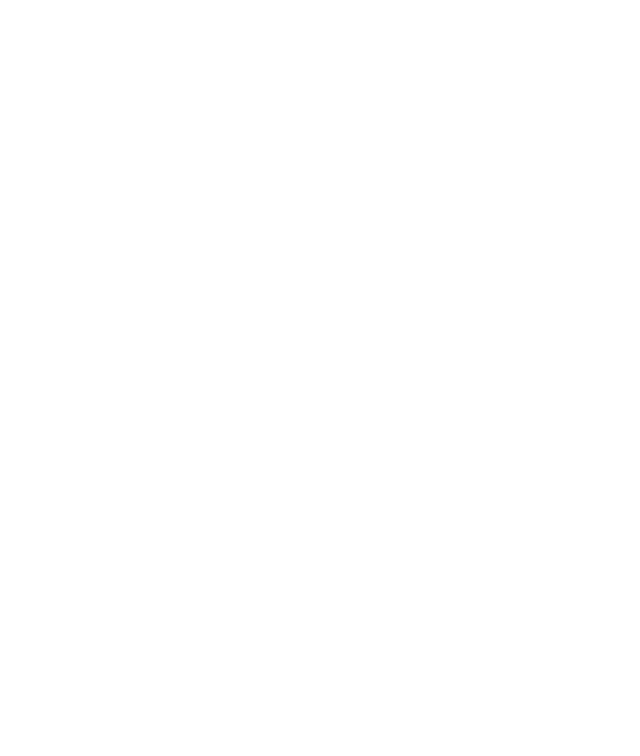
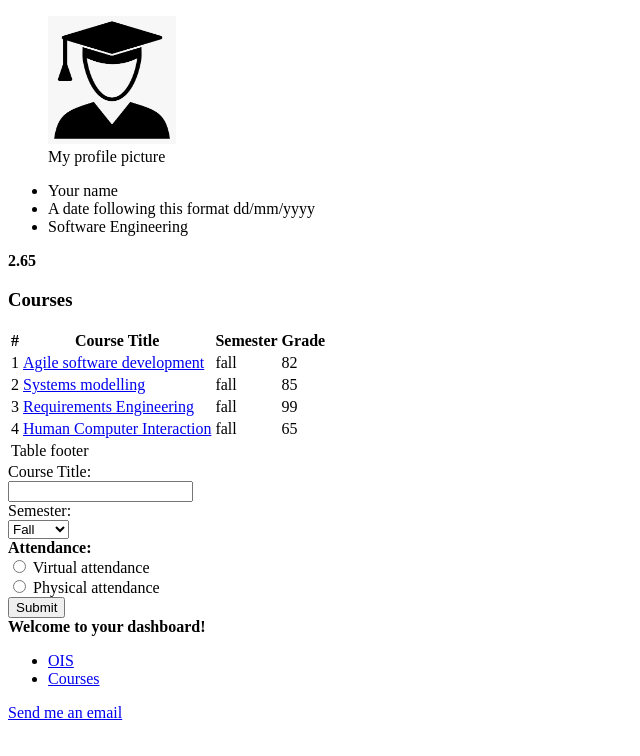
Before and after one commit to BlueShepy/web-application-development-2026, a plain HTML site: page index.html in a window 1280 px wide. Shown: the whole page, without its empty margins (0-640 px from the left). Drawn offline with Linux system fonts and the light colour scheme.

Commit message:
added stuff

```diff
--- a/index.html
+++ b/index.html
@@ -1,10 +1,142 @@
+<!DOCTYPE html>
+
 <html lang="en">
   <head>
+
     <meta charset="UTF-8">
     <meta name="viewport" content="width=device-width, initial-scale=1.0">
     <link rel="icon" href="res/images/favicon.ico">
+    <link rel="stylesheet" href="res/css/style.css">
     <title>My Dashboard</title>
   </head>
+
   <body>
+<header>
+<section>
+<figure>
+    <img src="res/images/me.png"
+         width="128"
+         height="128"
+         alt="My picture">
+
+    <figcaption>My profile picture</figcaption>
+</figure>
+    <div>
+        <ul>
+            <li>Your name</li>
+            <li> A date following this format dd/mm/yyyy</li>
+            <li> Software Engineering </li>
+        </ul>
+    </div>
+    <div>
+        <strong>2.65</strong>
+    </div>
+</section>
+
+<section>
+
+    <article>
+    <h1>Courses</h1>
+    <table>
+        <thead>
+        <tr>
+            <th>#</th>
+            <th>Course Title</th>
+            <th>Semester</th>
+            <th>Grade</th>
+        </tr>
+        </thead>
+        <tbody>
+        <tr>
+            <td>1</td>
+            <td>
+                <a href="https://courses.cs.ut.ee/2025/ASD/fall/Main/HomePage" target="_blank" >Agile software development</a>
+
+            </td>
+            <td>fall</td>
+            <td>82</td>
+        </tr>
+        <tr>
+            <td>2</td>
+            <td>
+            <a href="https://courses.cs.ut.ee/2023/systemsmodelling/fall/Main/HomePage" target="_blank" >Systems modelling</a>
+            </td>
+            <td>fall</td>
+            <td>85</td>
+        </tr>
+        <tr>
+            <td>3</td>
+            <td>
+                <a href="https://courses.cs.ut.ee/2026/RE/fall/Main/Reading" target="_blank" >Requirements Engineering</a>
+             </td>
+            <td>fall</td>
+            <td>99</td>
+        </tr>
+        <tr>
+            <td>4</td>
+            <td>
+                <a href="https://courses.cs.ut.ee/2026/HCI/spring/Main/HomePage" target="_blank" >Human Computer Interaction</a>
+            </td>
+            <td>fall</td>
+            <td>65</td>
+        </tr>
+        </tbody>
+    <tfoot>
+        <tr>
+            <td colspan="3">Table footer</td>
+        </tr>
+    </tfoot>
+    </table>
+    </article>
+
+</section>
+
+<form>
+
+    <label for="course-title">Course Title:</label>
+    <br>
+    <input type="text" id="course-title" name="course-title">
+
+    <br>
+
+    <label for="semester">Semester:</label>
+    <br>
+    <select id="semester" name="semester">
+        <option value="fall">Fall</option>
+        <option value="spring">Spring</option>
+    </select>
+
+    <br>
+
+    <strong>Attendance:</strong>
+    <br>
+
+    <input type="radio" id="virtual" name="attendance" value="virtual">
+    <label for="virtual">Virtual attendance</label>
+
+    <br>
+
+    <input type="radio" id="physical" name="attendance" value="physical">
+    <label for="physical">Physical attendance</label>
+
+    <br>
+
+    <button type="submit">Submit</button>
+
+</form>
+
+    <strong>Welcome to your dashboard!</strong>
+</header>
+<footer>
+    <ul>
+        <li>
+            <a href="https://ois2.ut.ee/" title="Open ÕIS" target="_blank" >OIS</a>
+        </li>
+        <li>
+            <a href="https://courses.cs.ut.ee/"  title="Open Courses" target="_blank" >Courses</a>
+        </li>
+    </ul>
+    <a href="mailto:example@example.com">Send me an email</a>
+</footer>
   </body>
 </html>
```
